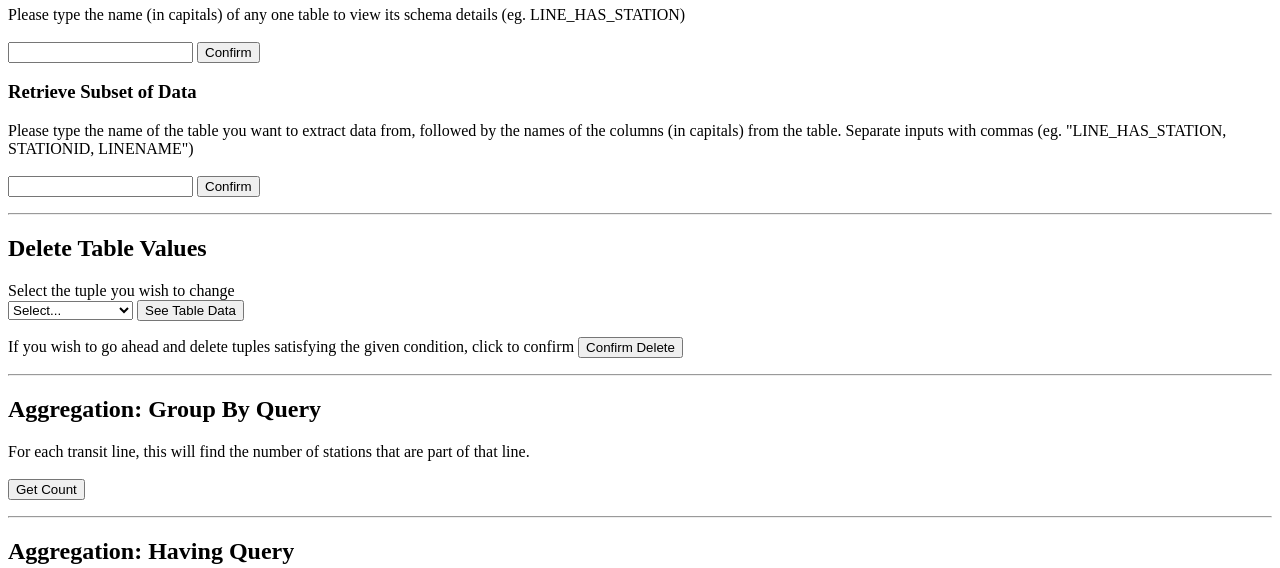
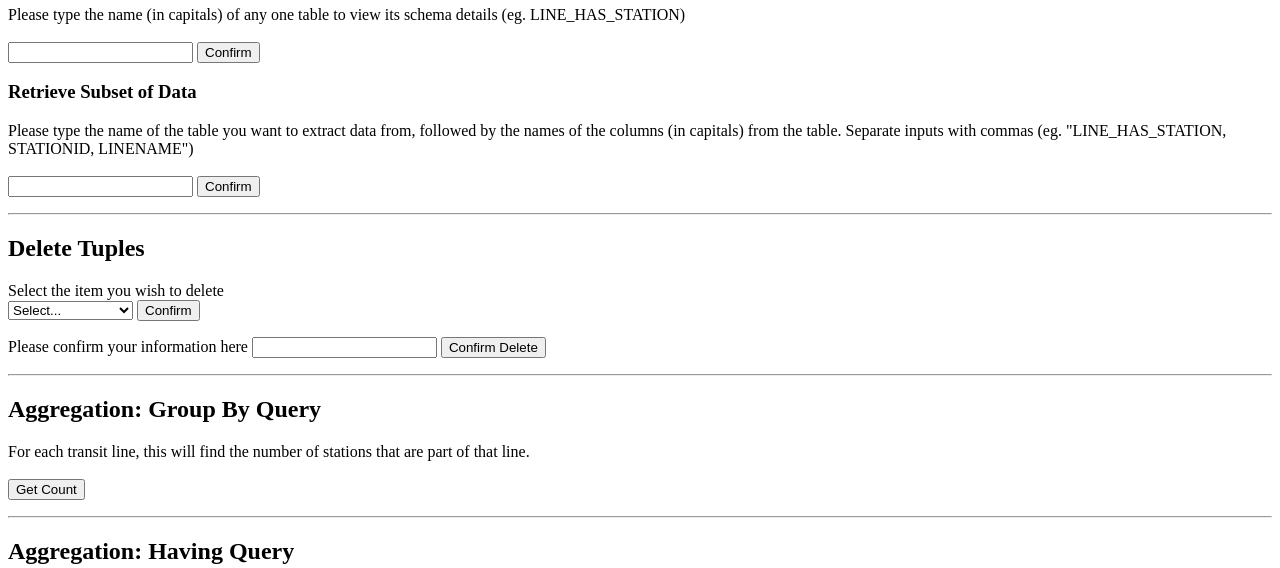
Before and after one commit to zhouflora/transit-db, a PHP site: page /oracle-test.php in a window 1280 px wide. Shown: the part 938-1506 px from the top of the page. Run offline with PHP 8.4, Linux system fonts and the light colour scheme.

Commit message:
changed delete

```diff
--- a/app/oracle-test.php
+++ b/app/oracle-test.php
@@ -104,29 +104,20 @@
 
     <hr />
 
-    <h2>Delete Table Values</h2>
-    <form name="delete" method="POST" action="oracle-test.php">
-        <!--refresh page when submitted-->
+    <h2>Delete Tuples</h2>
+        <form name="delete" method="POST" action="fztest.php"> <!--refresh page when submitted-->
             <input type="hidden" id="deleteTupleRequest" name="deleteTupleRequest">
-        Select the tuple you wish to change <br>
+            Select the item you wish to delete <br>
             <select name="deleteFromTuple" id="deleteFromTUple">
                 <option value="" disable selected>Select...</option>;
                 <option value="USERACCOUNT">USERACCOUNT</option>;
                 <option value="CARD">CARD</option>;
-            <option value="PASS">PASS</option>;
-            <!-- <option selected="selected">Select...</option>
-                <?php
-                // $canChange = array("USERACCOUNT", "CARD", "PASS");
-                // foreach($canChange as $tableName) {
-                //     echo "<option value=($tableName)>$tableName</option>";
-                // }
-                ?>
-                -->
             </select>
-        <input type="submit" value="See Table Data" name="deleteSubmit"></p>
+            <input type="submit" value="Confirm" name="deleteSubmit"></p>
 
             <input type="hidden" id="deleteColumnsRequest" name="deleteColumnsRequest">
-        If you wish to go ahead and delete tuples satisfying the given condition, click to confirm
+            Please confirm your information here
+            <input type="text" name="idData">
             <input type="submit" value="Confirm Delete" name="deleteColumnsSubmit"></p>
         </form>
 
@@ -407,55 +398,41 @@
         }
     }
 
-    function handleColumnsToDelete()
-    {
+    function handleColumnsToDelete() {
         global $db_conn;
 
-        if (!empty($_POST['deleteFromTuple'])) {
+            if(!empty($_POST['deleteFromTuple'])) {
                 $tabName = $_POST['deleteFromTuple'];
 
-            $result = executePlainSQL("SELECT column_name from ALL_TAB_COLUMNS WHERE table_name='$tabName'");
-
-            echo "You have chosen " . $tabName . " which includes the following data: " . "<br>";
-            while ($row = oci_fetch_array($result, OCI_BOTH)) {
-                echo "<br>" . $row[0] . "<br>";
-            }
-
-            if ($tabName == "CARD") {
-                echo "<br>" . "Operation available: remove cards that were activated before 2010-01-01,
-                        which was when newly designed cards were rolled out";
-            } else {
-                echo "<br>" . "No operation available";
+                if($tabName == "CARD") {
+                    echo "<br>" . "You have selected to delete your Card from your account. Please confirm your cardID.";
+                } elseif($tabName == "USERACCOUNT") {
+                    echo "<br>" . "You have selected to delete your transit account. Please confirm your username.";
                 }
 
             } else {
-            echo 'Please select the table you wish to delete from.';
+                echo "Please select the table you wish to delete from.";
             }
     }
 
-    function handleTupleDeletion()
-    {
+    function handleTupleDeletion() {
         global $db_conn;
+        $idData = $_GET['idData'];
 
-        if (!empty($_POST['deleteFromTuple'])) {
+        if(!empty($_POST['deleteFromTuple'])) {
             $tabName = $_POST['deleteFromTuple'];
 
-            $sqlCount = "SELECT count(*) FROM Card_Links_To";
-            $resultCountSQL = executePlainSQL($sqlCount);
-
-            if (($resultCount = oci_fetch_row($resultCountSQL)) != false) {
-                echo "Before deletion, there are " . $resultCount[0] . " tuples in the database" . "<br>";
+        if($tabName == 'USERACCOUNT') {
+            $sqlRemove = "DELETE FROM UserAccount WHERE username='$idData'";
+            $result = executePlainSQL($sqlRemove);
+        } elseif ($tabName == 'CARD') {
+            $sqlRemove = "DELETE FROM Card WHERE cardID='$idData'";
+            $result = executePlainSQL($sqlRemove);
         }
 
-            $sqlRemove = "DELETE FROM Card_Links_To WHERE activationDate < TO_DATE('2010-01-01', 'YYYY-MM-DD')";
-            $result = executePlainSQL($sqlRemove);
         OCICommit($db_conn);
 
-            $resultCountSQLAfter = executePlainSQL("SELECT count(*) FROM Card_Links_To");
-
-            if (($resultCountAfter = oci_fetch_row($resultCountSQLAfter, OCI_BOTH)) != false) {
-                echo "<br>" . "Deletion was successful!" . "<br>" . "There are now only " . $resultCountAfter[0] . " tuples in the database" . "<br>";
-            }
+        echo "<br>" . "Deletion was successful! We're sorry to see you go.";
         } else {
             echo 'Please select the table you wish to delete from.';
             exit;
```
Also changed, not shown: README.md, 1 other file. Lines whose indentation alone changed are shown as unchanged.
